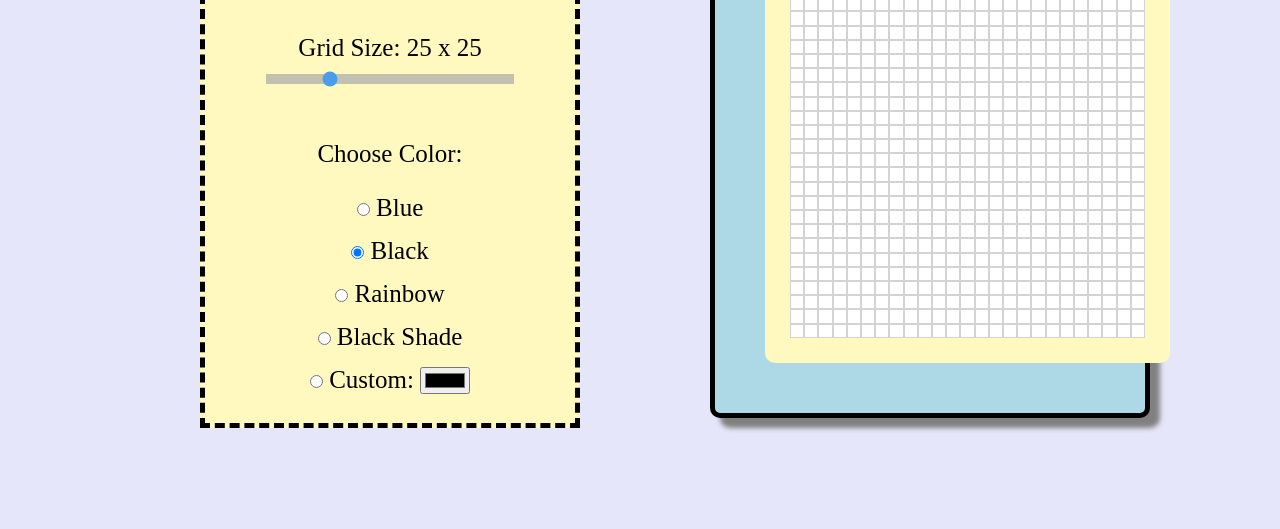
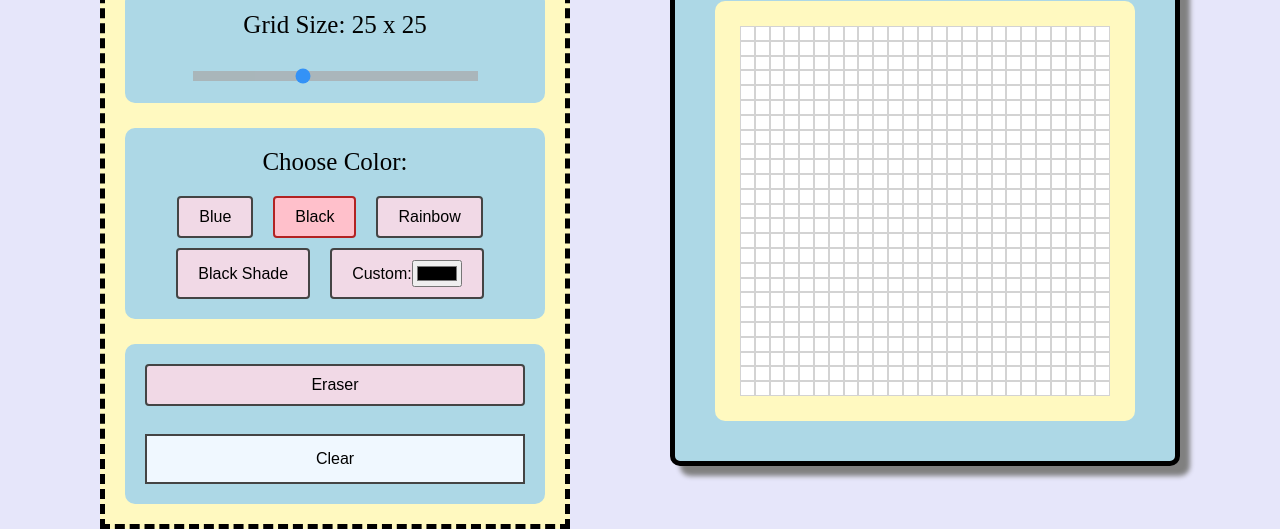
Before and after one commit to medsingla/etch-a-sketch, a plain HTML site: page index.html in a window 1280 px wide. Shown: the part 282-811 px from the top of the page. Drawn offline with Linux system fonts and the light colour scheme.

Commit message:
Add erase/clear options and change color options into buttons
Finalize design of website.

```diff
--- a/index.html
+++ b/index.html
@@ -16,23 +16,30 @@
             <div class="gridOptions">
                 <div class="size">Grid Size: 25 x 25</div>
                 <div class="slidecontainer">
-            </div>
-                <input type="range" min="1" max="100" value="25" class="slider" id="myRange">
-            </div>
+                    </div>
+                        <input type="range" min="1" max="64" value="25" class="slider" id="myRange">
+                    </div>
             <div class="colorSelect">
                 <div>Choose Color:</div>
-                <div class="form">
-                    <input type="radio" name="color" value="blue">
+                <div id="form">
+                    <input type="radio" name="color" value="blue" id="blue">
                     <label for="blue">Blue</label><br>
-                    <input type="radio" name="color" value="black" checked="checked">
+                    <input type="radio" name="color" value="black" checked="checked" id="black">
                     <label for="black">Black</label><br>
-                    <input type="radio" name="color" value="rainbow">
-                    <label for="blue">Rainbow</label><br>
-                    <input type="radio" name="color" value="shade">
-                    <label for="blue">Black Shade</label><br>
-                    <input type="radio" name="color" value="custom">
-                    <label for="blue"> Custom: <input type="color" id="colorpicker"></label><br>
+                    <input type="radio" name="color" value="rainbow" id="rainbow">
+                    <label for="rainbow">Rainbow</label><br>
+                    <input type="radio" name="color" value="shade" id="shade">
+                    <label for="shade">Black Shade</label><br>
+                    <input type="radio" name="color" value="custom" id="custom">
+                    <label for="custom"> Custom: <input type="color" id="colorpicker"></label><br>
                 </div>
+            </div>
+            <div class="eraseOptions">
+                <div id="erase">
+                    <input type="radio" name="color" value="white" id="white">
+                    <label for="white">Eraser</label><br>
+                </div>
+                <button id="clear">Clear</button>
             </div>
         </div>
         <div class="sketch">
--- a/javascript.js
+++ b/javascript.js
@@ -86,7 +86,7 @@ slider.oninput = function() {
 // =========================================================
 
 // Code for color selector
-let form = document.querySelector(".form");
+let form = document.querySelector("#form");
 let custom = document.querySelector("#colorpicker");
 
 function updateColor(div) { //Update boxes to desired color choice
@@ -96,13 +96,12 @@ function updateColor(div) { //Update boxes to desired color choice
 }
 
 form.addEventListener("change", function() {
-    tiles.forEach(updateColor);
+        tiles.forEach(updateColor);
 })
 
 function colorSelect(e) { //Necessary since shaded and rainbow have unique coloring code
     if (color == "shade") {
         let increase = Number(e.target.style.opacity) + 0.1;
-        console.log(increase);
         e.target.style.cssText = `background-color: rgb(0, 0, 0); opacity: ${increase}`;
     }
     else if (color == "rainbow") {
@@ -122,3 +121,20 @@ function colorSelect(e) { //Necessary since shaded and rainbow have unique color
 }
 
 // =========================================================
+
+// Code for eraser
+
+let eraser = document.querySelector("#erase");
+let clear = document.querySelector("#clear");
+
+eraser.addEventListener("change", function() { //Need specific erase function to override regular color selector
+    tiles.forEach(updateColor);
+})
+
+clear.addEventListener("click", function() {
+    console.log("yes");
+    container.replaceChildren();
+    value = slider.value;
+    updateGrid(value);
+    tiles = document.querySelectorAll('#container > div');
+})
--- a/styles.css
+++ b/styles.css
@@ -8,16 +8,18 @@ body {
 
 .sketch {
     display: flex;
-    flex: 1;
-    margin: 0px 130px;
+    margin: 0px 100px;
     margin-bottom: 10px;
-    max-width: 700px;
+    max-width: 510px;
+    max-height: 700px;
     border: 5px solid black;
     box-shadow: 10px 10px 5px gray;
     border-radius: 10px;
-    padding: 50px;
+    padding: 40px;
     background: lightblue;
+    flex: 1;
 }
+
 #container {
     display: flex;
     flex-wrap: wrap;
@@ -26,13 +28,24 @@ body {
     box-sizing: border-box;
     border: 25px solid rgb(255, 249, 192);
     border-radius: 10px;
-    background-color: white;
+    background: white;
+}
+
+#container > div {
+    background: white;
+    box-sizing: border-box;
+    display: flex;
+    flex-direction: column;
+    border: 1px solid lightgray;
+    flex: 1 1 0%;
 }
 
 .panel {
     display: flex;
     justify-content: space-between;
     margin-top: 40px;
+    max-height: 700px;
+    align-items: center;
 }
 
 .title {
@@ -44,17 +57,21 @@ body {
 
 .options {
     box-sizing: border-box;
-    margin-left: 200px;
+    margin-left: 100px;
     text-align: center;
     font-size: 25px;
     display: flex;
+    max-width: 800px;
+    max-height: 700px;
     flex-direction: column;
-    gap: 50px;
     flex: 1;
+    gap: 25px;
     background-color: rgb(255, 249, 192);
     padding: 20px;
     border: 5px dashed black;
+    justify-content: space-between;
 }
+
 
 .slider {
     -webkit-appearance: none;
@@ -65,22 +82,75 @@ body {
     opacity: 0.7;
   }
 
-  #container > div {
-    background: white;
+input[type="radio"] {
+    margin: 0px 0px;
+}
+
+.gridOptions {
+    align-items: center;
+    gap: 15px;
+}
+
+.header,
+.gridOptions,
+.colorSelect,
+.eraseOptions {
     box-sizing: border-box;
+    background: lightblue;
     display: flex;
+    flex: 1;
     flex-direction: column;
-    border: 1px solid lightgray;
-    flex: 1 1 0%;
+    padding: 20px;
+    border-radius: 10px;
+    min-height: 0;
+}
+
+
+.colorSelect {
+    align-items: center;
+    gap: 20px;
+}
+
+
+#form {
+    flex-wrap: wrap;
+    display: flex;
+    gap: 10px;
+    justify-content: center;
+}
+
+.header {
+    text-align: center;
+    justify-content: center;
+    padding: 5px;
 }
 
 input[type="radio"] {
-    margin: 15px 0px;
+    opacity: 0;
+    position: fixed;
+    width: 0;
+  }
+
+label {
+    display: flex;
+    background-color: rgb(241, 217, 230);
+    padding: 10px 20px;
+    font-family: sans-serif, Arial;
+    font-size: 16px;
+    border: 2px solid #444;
+    border-radius: 4px;
+    align-items: center;
+    justify-content: center;
 }
 
-.colorSelect {
-    display: flex;
-    flex-direction: column;
-    align-items: center;
-    gap: 20px;
+input[type="radio"]:checked + label {
+    background-color: pink;
+    border-color:firebrick;
 }
+
+#clear {
+    border: 2px solid #444;
+    height: 50px;
+    background-color: aliceblue;
+    font-size: 16px;
+}
```
